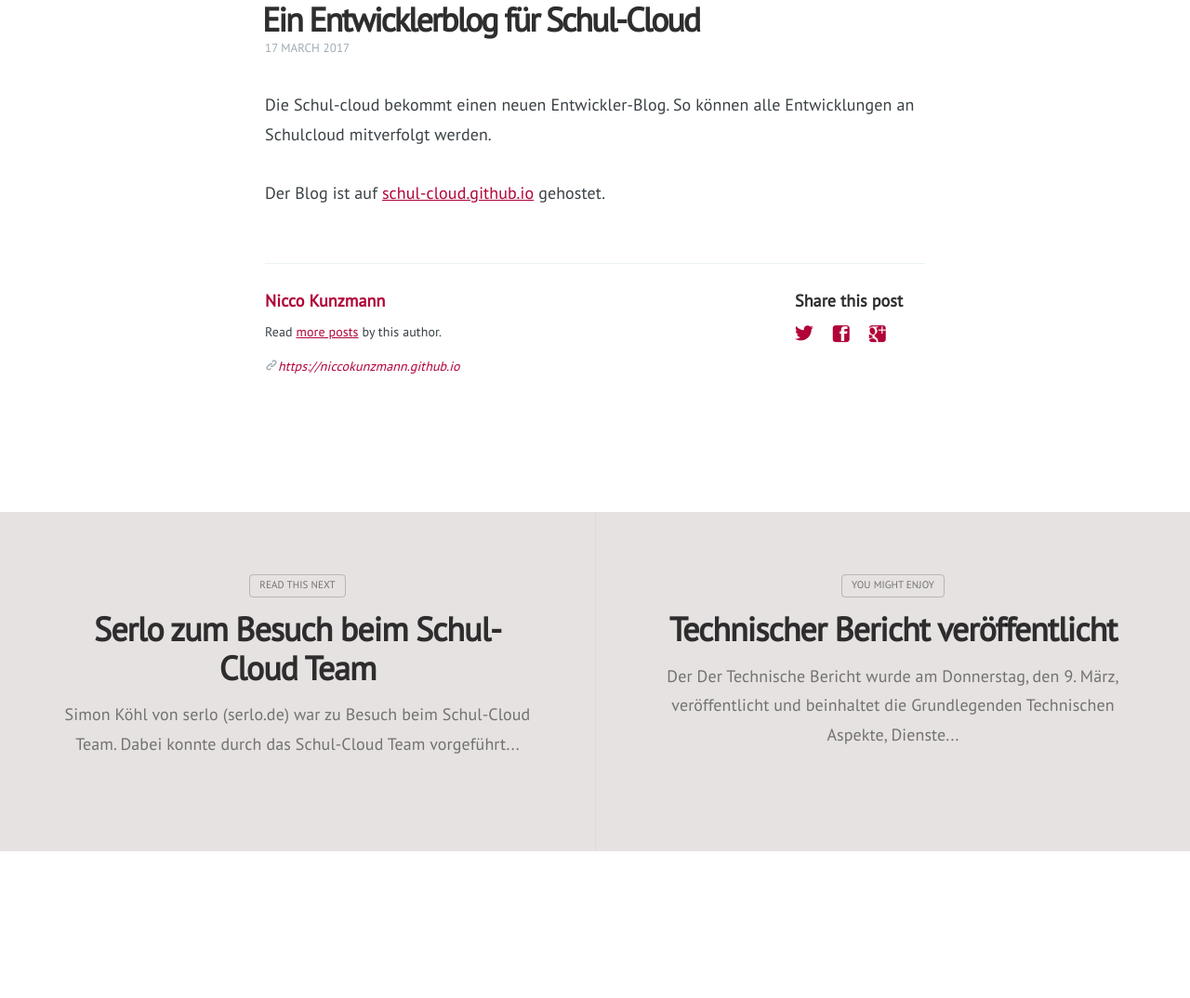
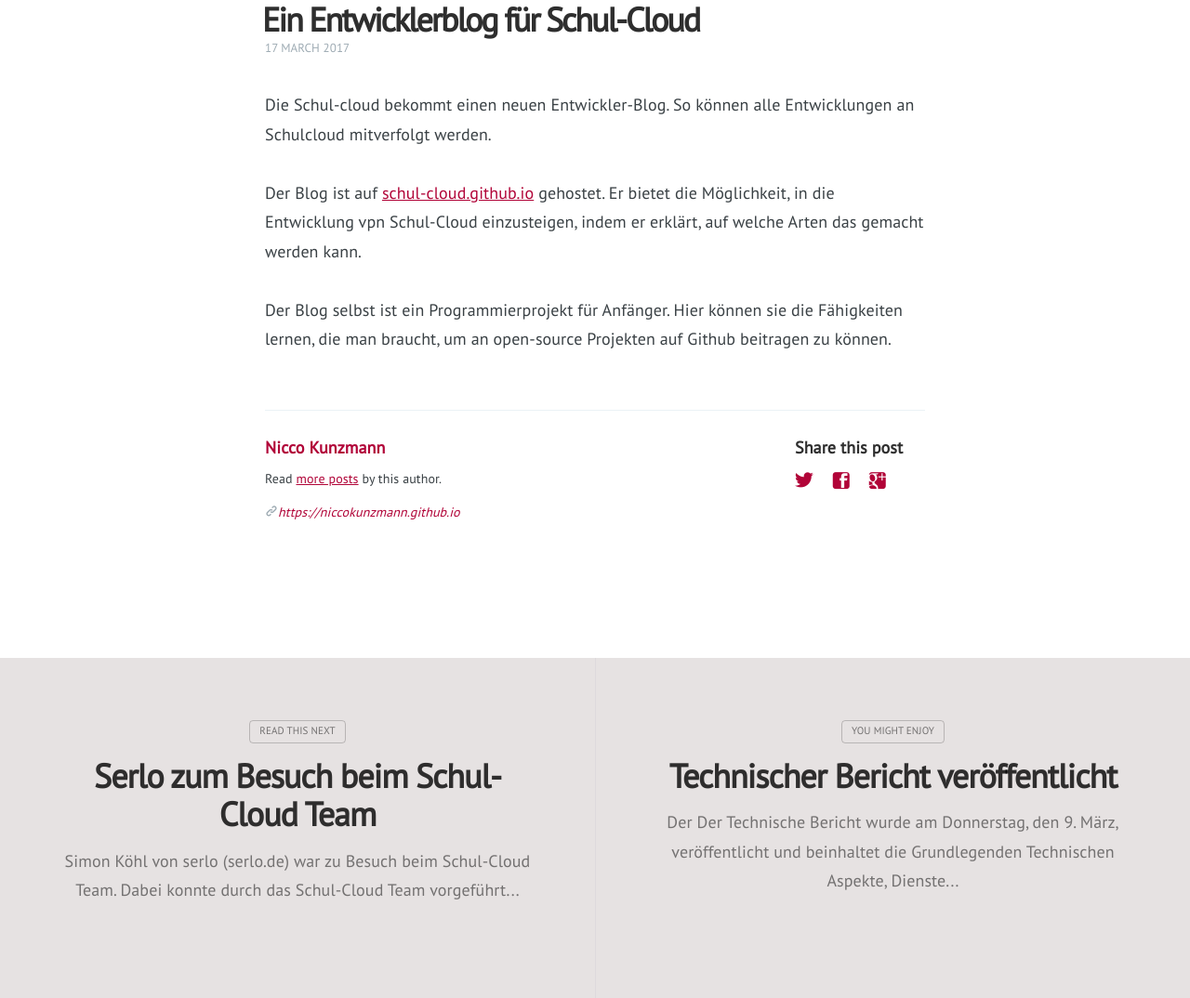
Before and after one commit to musamasiddiqui/schul-cloud.github.io, a Jekyll site: the page built from dev/_posts/2017-03-17-Entwicklerblog.md, in a window 1280 px wide. Shown: the whole page at 93% size. Built offline with Jekyll 4.4.1, drawn with Linux system fonts in a browser that asks for light colours; before the commit the page ends 916 px from its top, so only the background shows below that.

Commit message:
Update 2017-03-17-Entwicklerblog.md

```diff
--- a/dev/_posts/2017-03-17-Entwicklerblog.md
+++ b/dev/_posts/2017-03-17-Entwicklerblog.md
@@ -11,6 +11,12 @@
 <!--more-->
 
 Der Blog ist auf [schul-cloud.github.io][blog] gehostet.
+Er bietet die Möglichkeit, in die Entwicklung vpn Schul-Cloud einzusteigen,
+indem er erklärt, auf welche Arten das gemacht werden kann.
+
+Der Blog selbst ist ein Programmierprojekt für Anfänger.
+Hier können sie die Fähigkeiten lernen, die man braucht, um an
+open-source Projekten auf Github beitragen zu können.
 
 
 [blog]: https://schul-cloud.github.io
```
